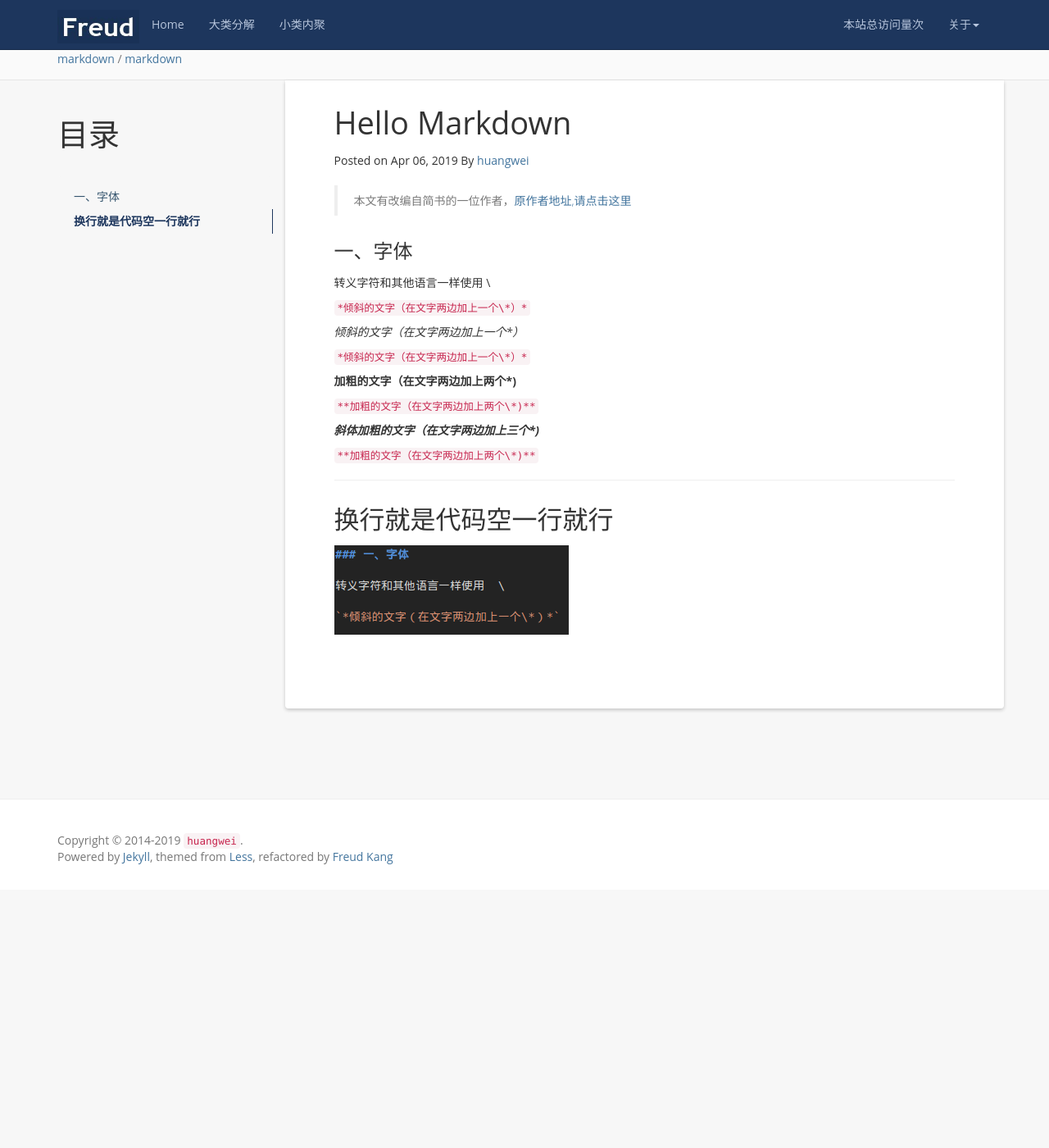
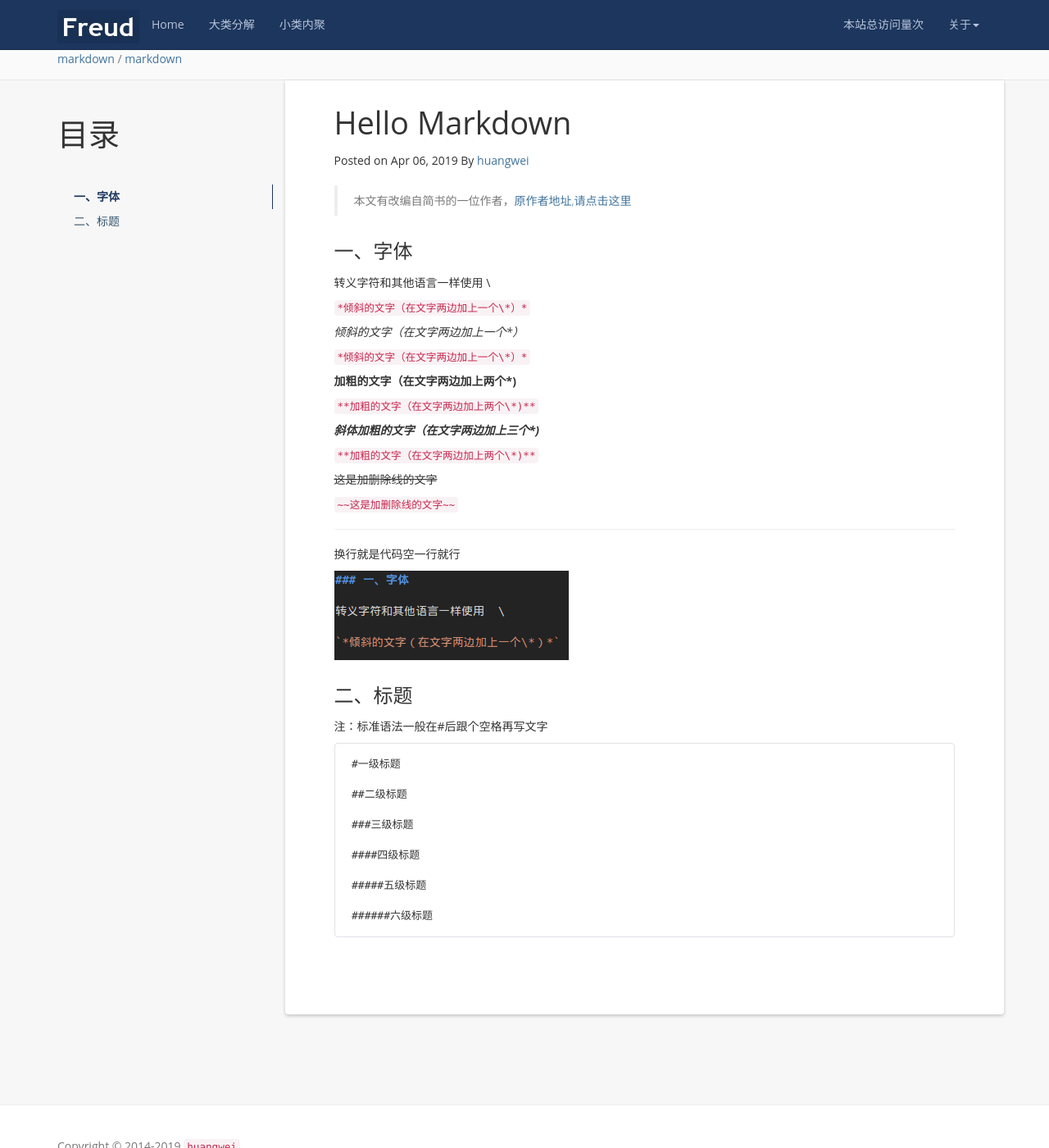
Before and after one commit to mayunmeiyouming/blog, a Jekyll site: the page built from _posts/2019-04-06-hello github.md, in a window 1280 px wide and 1400 px high, scrolled down 249 px. Shown: the whole window at 82% size. Built offline with Jekyll 4.4.1, drawn with Linux system fonts in a browser that asks for light colours; nearby versions of some CDN libraries; a script that is not in the unit is left out; comment, search, counter and statistics services are not loaded; before the commit the page ends 1334 px from its top, so only the background shows below that.

Commit message:
git pull

```diff
--- a/_posts/2019-04-06-hello github.md
+++ b/_posts/2019-04-06-hello github.md
@@ -30,13 +30,31 @@ tag: markdown
 
 `**加粗的文字（在文字两边加上两个\*)**`
 
+~~这是加删除线的文字~~
+
+`~~这是加删除线的文字~~`
+
 -------------------------
 
 换行就是代码空一行就行
--------
 
 ![]({{ '/styles/images/2019-04-06-hello-github/01.png' | prepend: site.baseurl }})
 
+### 二、标题
+
+注：标准语法一般在#后跟个空格再写文字
+
+    #一级标题
+
+    ##二级标题
+
+    ###三级标题
+
+    ####四级标题
+
+    #####五级标题
+
+    ######六级标题
 
 
 [jekyll]:      http://jekyllrb.com
```
